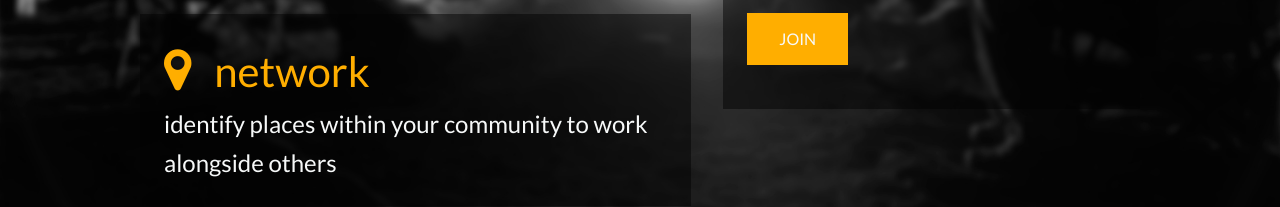
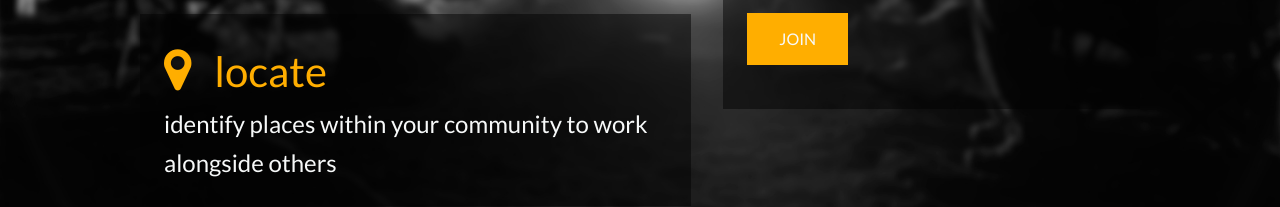
Before and after one commit to blendmeinc/remotelyone.github.io, a website: page index.html in a window 1280 px wide. Shown: the part 616-823 px from the top of the page. Drawn offline with nearby package versions, Linux system fonts and the light colour scheme.

Commit message:
fixed spelling for locate

```diff
--- a/index.html
+++ b/index.html
@@ -91,7 +91,7 @@
           </li>
 
           <li>
-            <p><span class="o"> <i class="fa fa-map-marker fa-2x"></i> <span class="perk-title">&nbsp;network</span>
+            <p><span class="o"> <i class="fa fa-map-marker fa-2x"></i> <span class="perk-title">&nbsp;locate</span>
             </span><br>identify places within your community to work alongside others</p>
           </li>
         </div>
```
